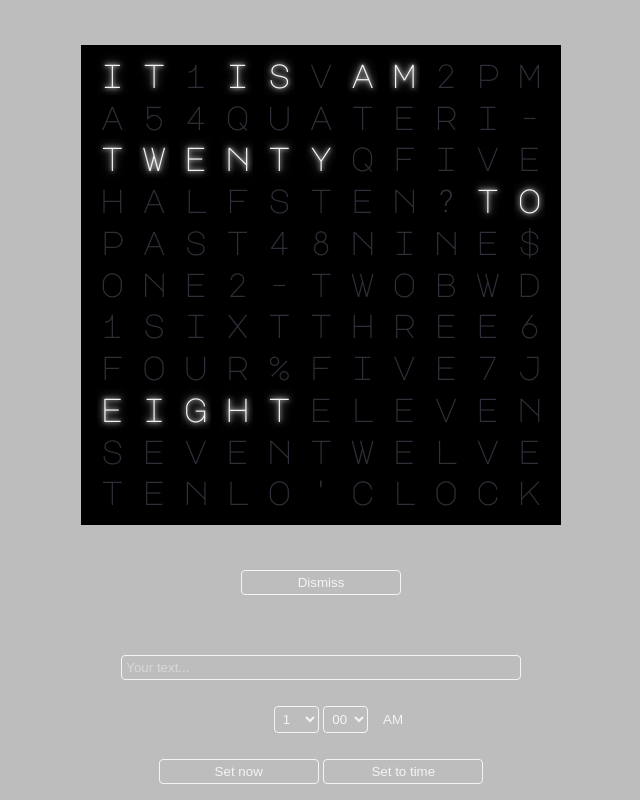
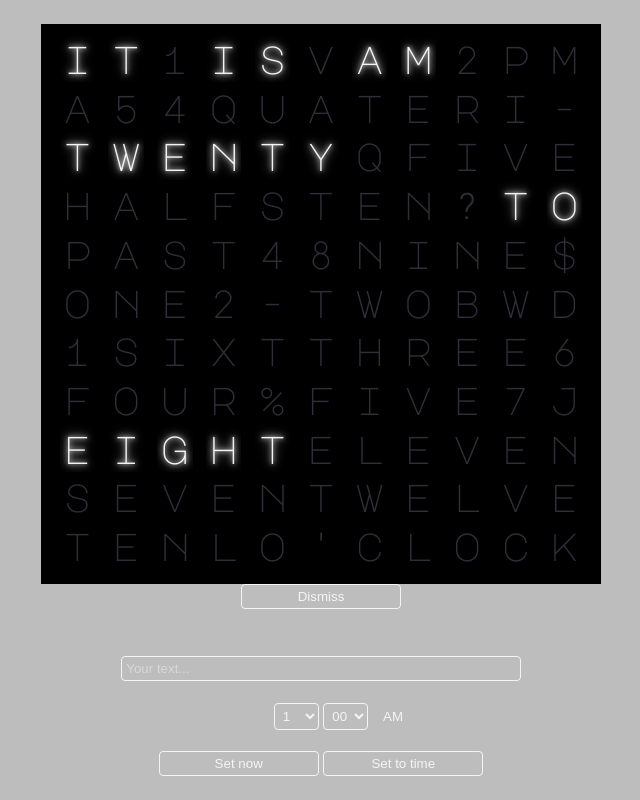
Before and after one commit to an-vyshnya/letter-clocks, a plain HTML site: page index.html in a window 1280 px wide. Shown: the whole page, without its empty margins (319-959 px from the left). Drawn offline with Linux system fonts and the light colour scheme.

Commit message:
better styling for large screens

```diff
--- a/index.html
+++ b/index.html
@@ -12,7 +12,7 @@
         <div id="clocks-container" class="centered">
             <svg
                 id="clocks"
-                width="30rem"
+                width="70vmin"
                 xmlns="http://www.w3.org/2000/svg"
             >
                 <defs>
@@ -26,39 +26,6 @@
                         </feMerge>
                     </filter>
                 </defs>
-                <!-- <rect x="0" y="0" width="400" height="400" fill="black"/> -->
-                <!-- <rect x="10" y="10" width="10" height="10" stroke="blue"/>
-                <rect x="30" y="10" width="10" height="10" stroke="blue"/>
-                <text x="15" y="15">A</text>
-                <text x="35" y="15">b</text>
-                <text x="55" y="15">c</text>
-                <text x="75" y="15">d</text>
-                <text x="95" y="15">e</text>
-                <text x="115" y="15">f</text>
-                <text x="135" y="15">g</text>
-                <text x="155" y="15">h</text>
-                <text x="175" y="15">i</text>
-                <text x="195" y="15">j</text>
-                <text x="15" y="35">k</text>
-                <text x="35" y="35">l</text>
-                <text x="55" y="35">m</text>
-                <text x="75" y="35">n</text>
-                <text x="95" y="35">o</text>
-                <text x="115" y="35">p</text>
-                <text x="135" y="35">q</text>
-                <text x="155" y="35">r</text>
-                <text x="175" y="35">s</text>
-                <text x="195" y="35">t</text>
-                <text x="15" y="55">u</text>
-                <text x="35" y="55">v</text>
-                <text x="55" y="55">w</text>
-                <text x="75" y="55">x</text>
-                <text x="95" y="55">y</text>
-                <text x="115" y="55">z</text>
-                <text x="135" y="60" font-size="15" class="symbol">?</text>
-                <text x="155" y="60" font-size="15" class="symbol">!</text>
-                <text x="175" y="55">-</text>
-                <text x="195" y="60" font-size="15" class="symbol">'</text> -->
             </svg>
             <button id="dismiss-button" class="button">
                 Dismiss
--- a/styles.css
+++ b/styles.css
@@ -119,18 +119,14 @@ option {
 }
 
 #controls {
-    flex : 2;
+    flex-basis: 15%;
     justify-content: space-between;
     padding-bottom: 1rem;
 }
 
 #clocks-container {
-    flex-basis: 80%;
-    justify-content: space-evenly;
-}
-
-.snihy {
-    background-color: turquoise;
+    justify-content: space-between;
+    padding-top: 1rem;
 }
 
 /* SVG */
```
